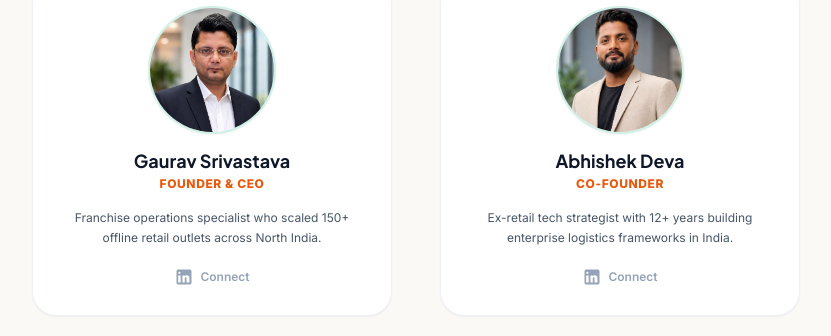
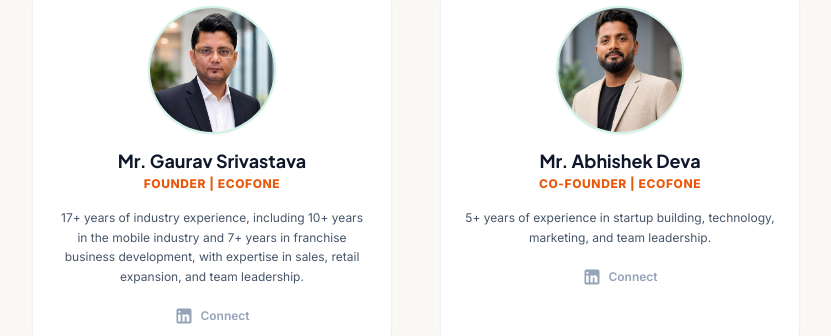
Before and after one commit to Divyansh-chaurasia786/ecofone-full-stack, a Next.js app in the folder frontend/: page /about in a window 1280 px wide. Shown: the part 2369-2705 px from the top of the page, without its empty margins (224-1055 px from the left). Built offline with nearby package versions, Linux system fonts and the light colour scheme; no server answers.

Commit message:
Update founders bios for Mr. Gaurav Srivastava and Mr. Abhishek Deva on about page

```diff
--- a/frontend/app/about/page.tsx
+++ b/frontend/app/about/page.tsx
@@ -286,16 +286,16 @@
           <div className="grid grid-cols-1 md:grid-cols-2 gap-12 max-w-3xl mx-auto">
             {[
               {
-                name: "Gaurav Srivastava",
-                role: "Founder & CEO",
-                bio: "Franchise operations specialist who scaled 150+ offline retail outlets across North India.",
+                name: "Mr. Gaurav Srivastava",
+                role: "Founder | EcoFone",
+                bio: "17+ years of industry experience, including 10+ years in the mobile industry and 7+ years in franchise business development, with expertise in sales, retail expansion, and team leadership.",
                 imageUrl: "/gaurav_srivastava.png",
                 linkedinUrl: "https://www.linkedin.com/in/gaurav-srivastava-69506a6b"
               },
               {
-                name: "Abhishek Deva",
-                role: "Co-Founder",
-                bio: "Ex-retail tech strategist with 12+ years building enterprise logistics frameworks in India.",
+                name: "Mr. Abhishek Deva",
+                role: "Co-Founder | EcoFone",
+                bio: "5+ years of experience in startup building, technology, marketing, and team leadership.",
                 imageUrl: "/abhishek_deva.png",
                 linkedinUrl: "https://www.linkedin.com/in/abhishek-deva-62a824150"
               }
```
